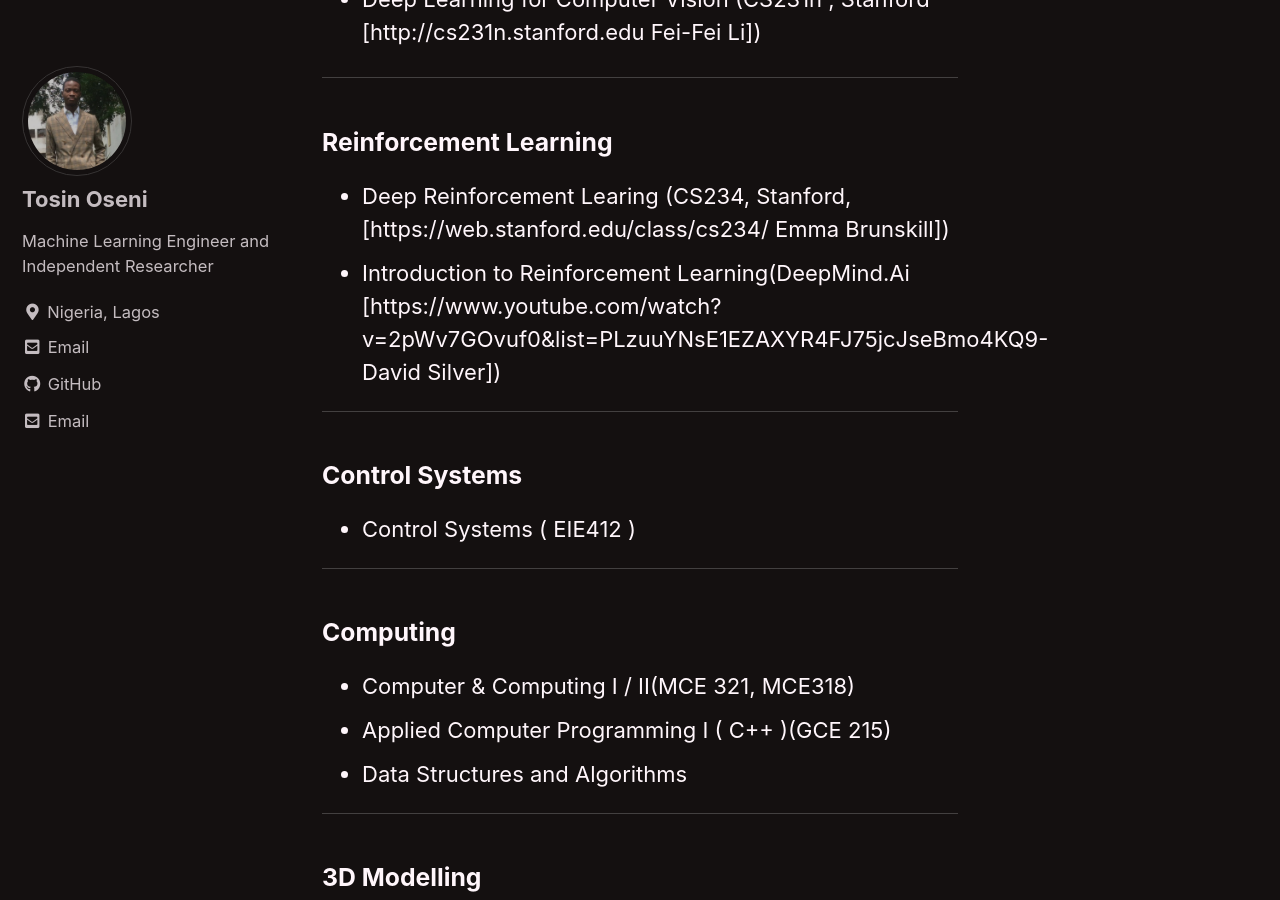
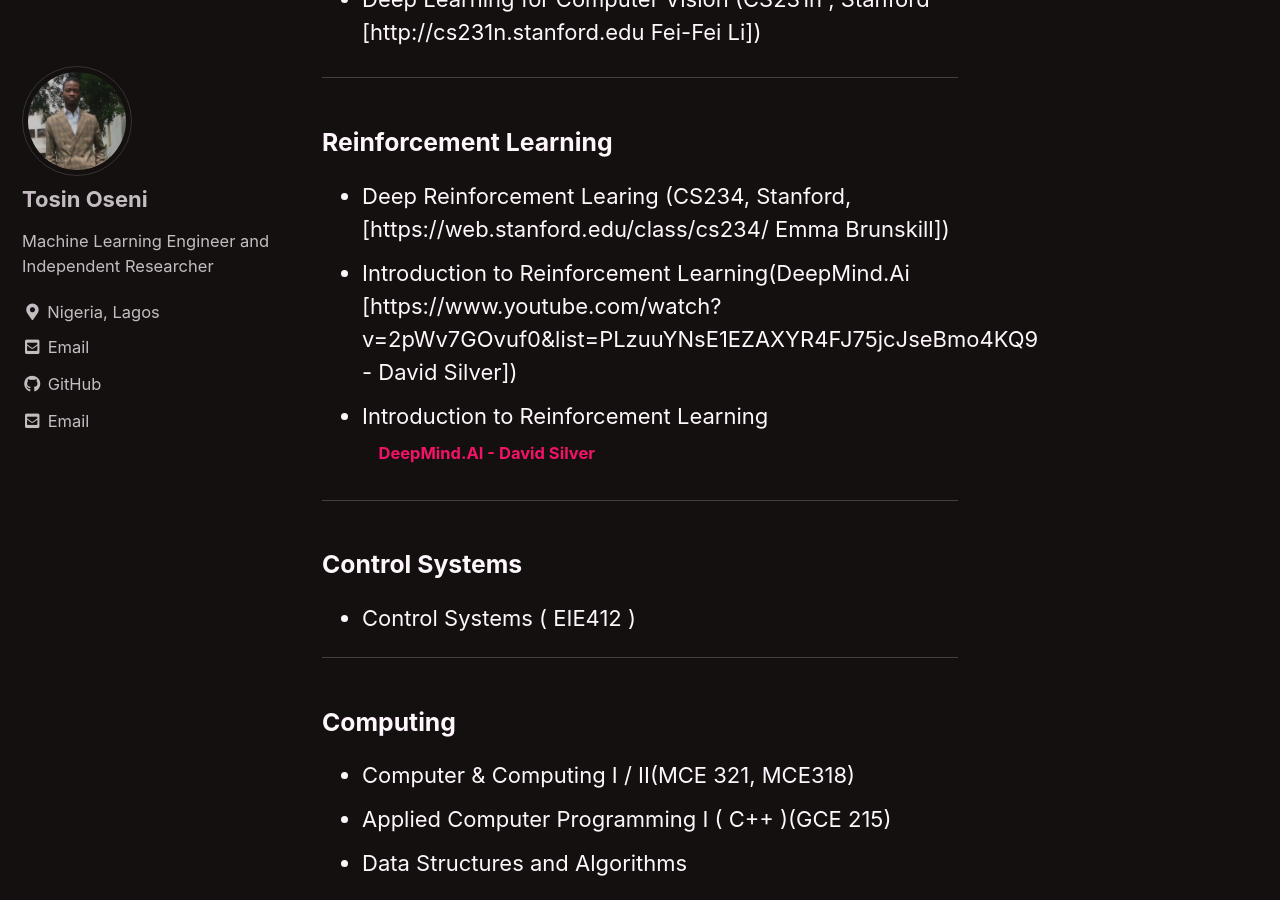
Before and after one commit to tohsin/tohsin.github.io, a Jekyll site: the page built from _pages/courses.md, in a window 1280 px wide and 900 px high, scrolled down 1533 px. Built offline with Jekyll 4.4.1, drawn with Linux system fonts in a browser that asks for light colours; cached includes are drawn as plain includes.

Commit message:
deep mind

```diff
--- a/_pages/courses.md
+++ b/_pages/courses.md
@@ -33,7 +33,8 @@ papers and reading open source  projects source code
 
 ### Reinforcement Learning
 - Deep Reinforcement Learing (CS234, Stanford, [https://web.stanford.edu/class/cs234/  Emma Brunskill])
-- Introduction to Reinforcement Learning(DeepMind.Ai [https://www.youtube.com/watch?v=2pWv7GOvuf0&list=PLzuuYNsE1EZAXYR4FJ75jcJseBmo4KQ9- David Silver])
+- Introduction to Reinforcement Learning(DeepMind.Ai [https://www.youtube.com/watch?v=2pWv7GOvuf0&list=PLzuuYNsE1EZAXYR4FJ75jcJseBmo4KQ9 - David Silver])
+- Introduction to Reinforcement Learning[DeepMind.AI - David Silver](#https://www.youtube.com/watch?v=2pWv7GOvuf0&list=PLzuuYNsE1EZAXYR4FJ75jcJseBmo4KQ9){: .btn}
 
 -------------------
 ### Control Systems
```
